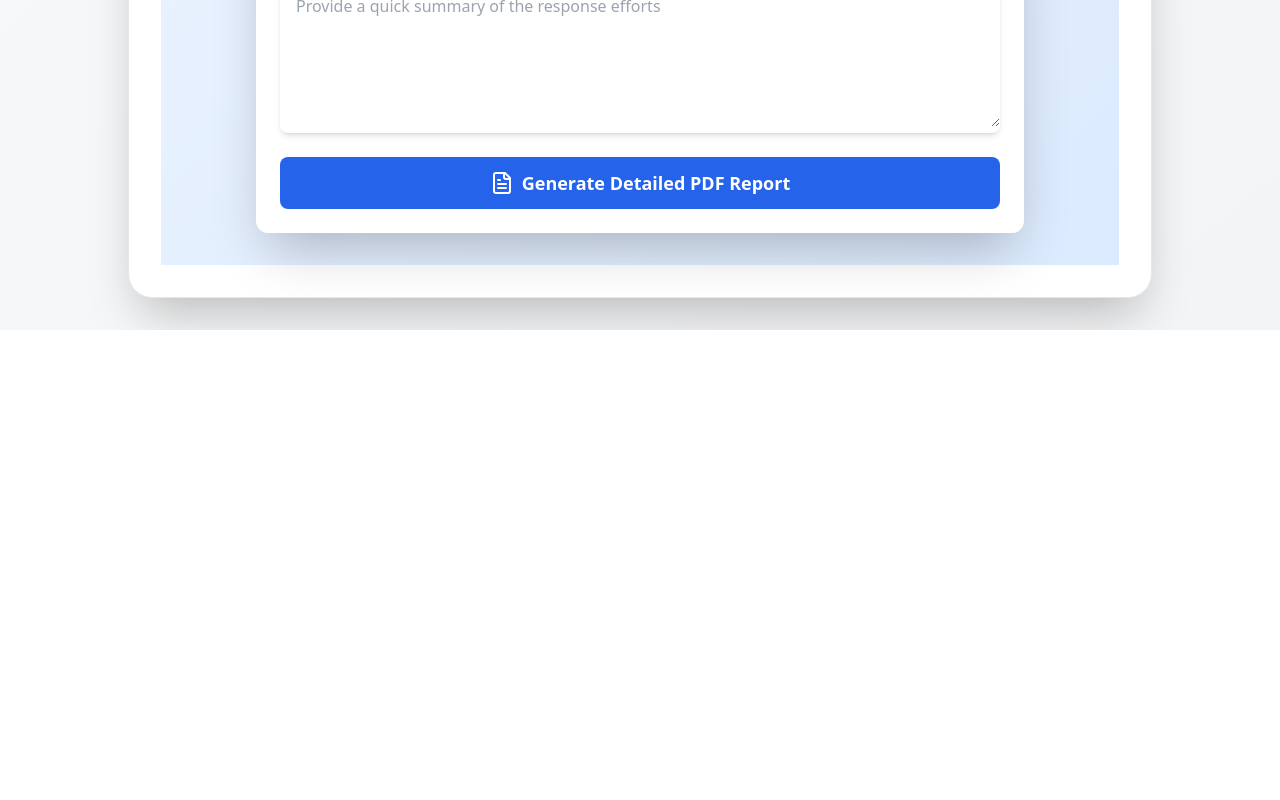
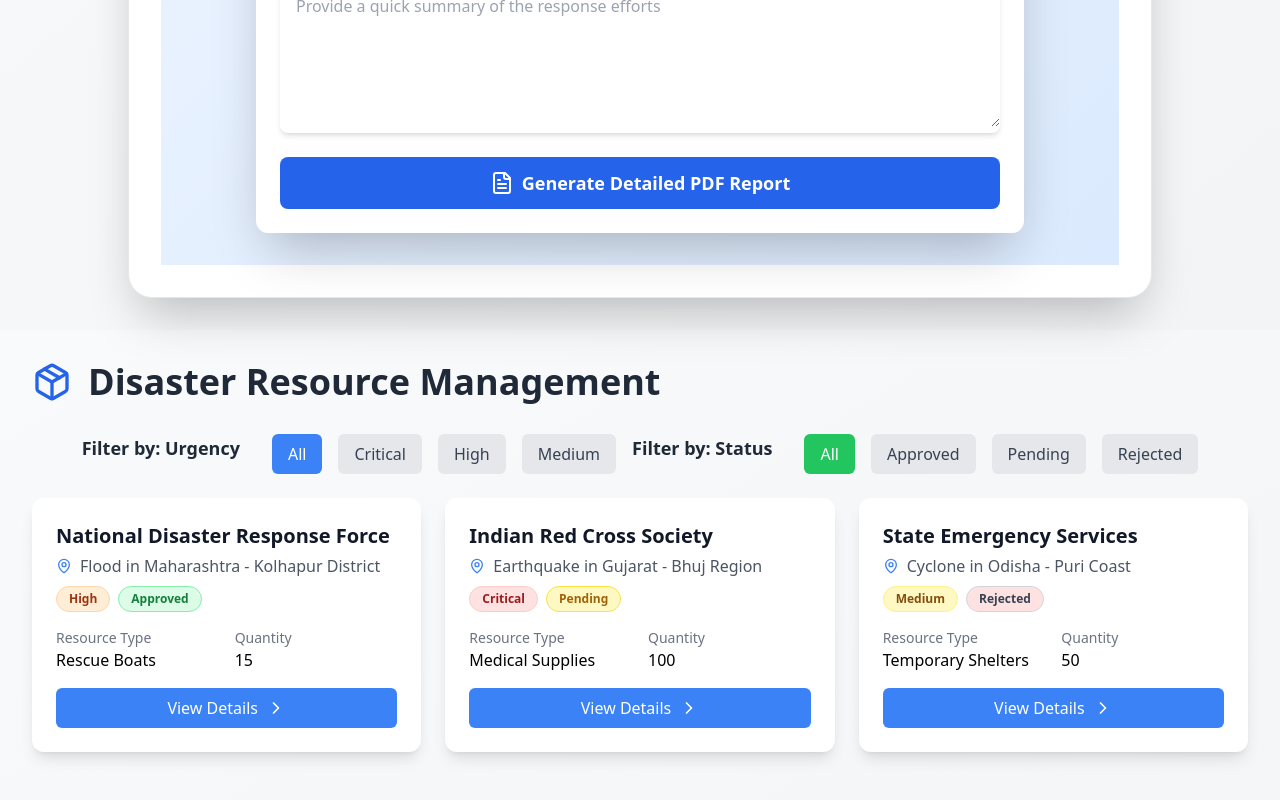
Before and after one commit to ResQAI/ResQAI, a Next.js app: page /profileTest in a window 1280 px wide. Shown: the part 1553-2353 px from the top of the page. Before the commit the page ends 1883 px from the top, so only its background shows below. Built offline with nearby package versions, Linux system fonts and the light colour scheme.

Commit message:
Resouce management Test

```diff
--- a/src/app/profileTest/page.tsx
+++ b/src/app/profileTest/page.tsx
@@ -1,6 +1,7 @@
 "use client";
 
 import NationalHomeToggleArea from "@/components/National/NationalHomeToggle";
+import ResourceRequestManagement from "@/components/National/NationalResourceManagement";
 import ProfileComponent from "@/components/Profile";
 
 export default function Profile() {
@@ -8,7 +9,7 @@
     <>
       <ProfileComponent />
       <NationalHomeToggleArea />
-
+      <ResourceRequestManagement />
     </>
   );
 }
```
